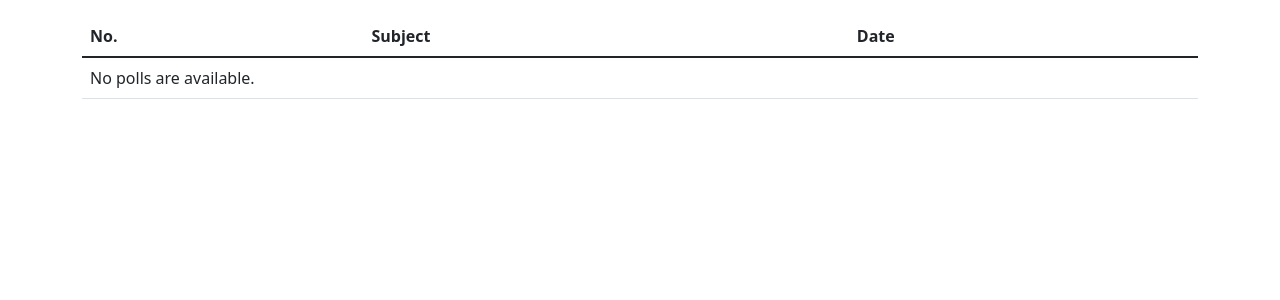
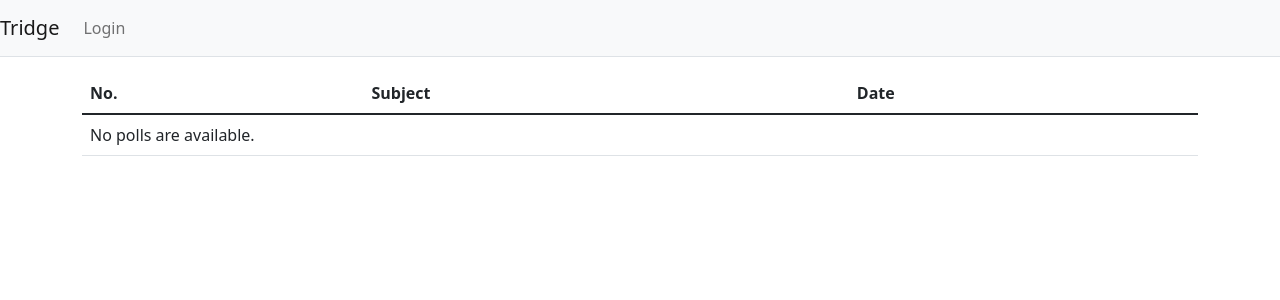
Before and after one commit to SmilingSammy/hamji-assignment, a Django app: page /polls/ in a window 1280 px wide. Shown: the top 300 px of the page. Run offline with Django 3.2, Linux system fonts and the light colour scheme; data that the repository does not hold is empty; some libraries are stand-ins or nearby versions.

Commit message:
navigation bar update

```diff
--- a/polls/templates/base.html
+++ b/polls/templates/base.html
@@ -11,6 +11,8 @@
     <title>Welcome! Choose Subject</title>
 </head>
 <body>
+<!-- navigation bar -->
+{% include "navbar.html" %}
 <!-- information in base template start -->
 {% block content %}
 {% endblock %}
--- /dev/null
+++ b/polls/templates/navbar.html
@@ -0,0 +1,15 @@
+<!-- navigation bar -->
+<nav class="navbar navbar-expand-lg navbar-light bg-light border-bottom">
+    <a class="navbar-brand" href="{% url 'polls:index' %}">Tridge</a>
+    <button class="navbar-toggler ml-auto" type="button" data-toggle="collapse" data-target="#navbarNav"
+        aria-controls="navbarNav" aria-expanded="false" aria-label="Toggle navigation">
+        <span class="navbar-toggler-icon"></span>
+    </button>
+    <div class="collapse navbar-collapse flex-grow-0" id="navbarNav">
+        <ul class="navbar-nav">
+            <li class="nav-item ">
+                <a class="nav-link" href="#">Login</a>
+            </li>
+        </ul>
+    </div>
+</nav>
```
